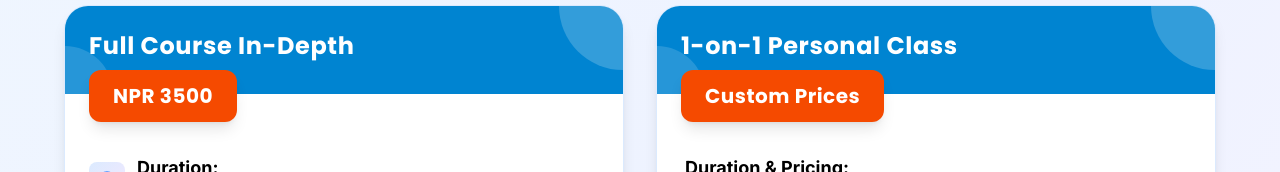
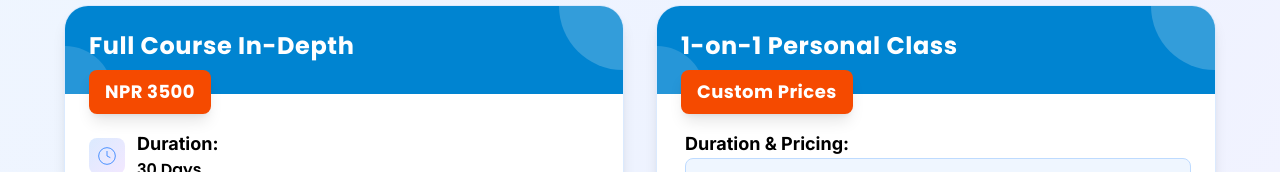
Before and after one commit to Gauravmahto187/AcePte, a React (Vite) app: page / in a window 1280 px wide. Shown: the part 300-472 px from the top of the page. Built offline with nearby package versions, Linux system fonts and the light colour scheme.

Commit message:
fix: gap

```diff
--- a/src/components/Card.jsx
+++ b/src/components/Card.jsx
@@ -20,13 +20,13 @@ const Card = ({ title, price, duration, focus, idealFor, features, nextSession,
       </div>
 
       {/* Price positioned at the border between blue and white */}
-      <div className="relative -mt-6 mb-2 flex justify-start pl-6">
+      <div className="relative -mt-6 -mb-2 flex justify-start pl-6">
         {/* Desktop Price - Hidden on mobile */}
         <div className="relative group hidden md:block">
           {/* Main price container */}
-          <div className="relative bg-orange-600 px-6 py-3 rounded-xl shadow-lg hover:rotate-0 hover:scale-105 transition-all duration-300">
+          <div className="relative bg-orange-600 px-4 py-2 rounded-lg shadow-lg hover:rotate-0 hover:scale-105 transition-all duration-300">
             {/* Price text */}
-            <span className="text-white font-bold text-xl font-['Poppins'] tracking-wide">
+            <span className="text-white font-bold text-lg font-['Poppins'] tracking-wide">
               {price}
             </span>
           </div>
```
